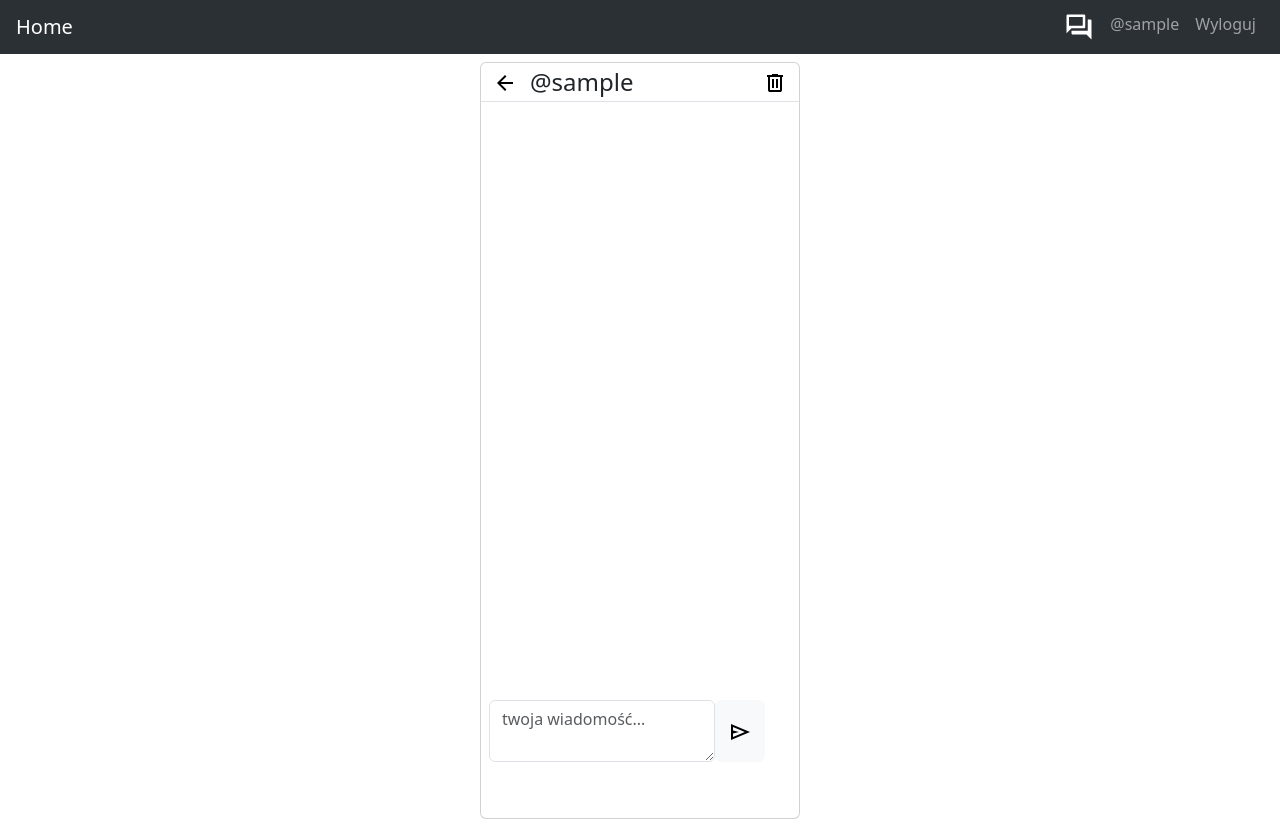
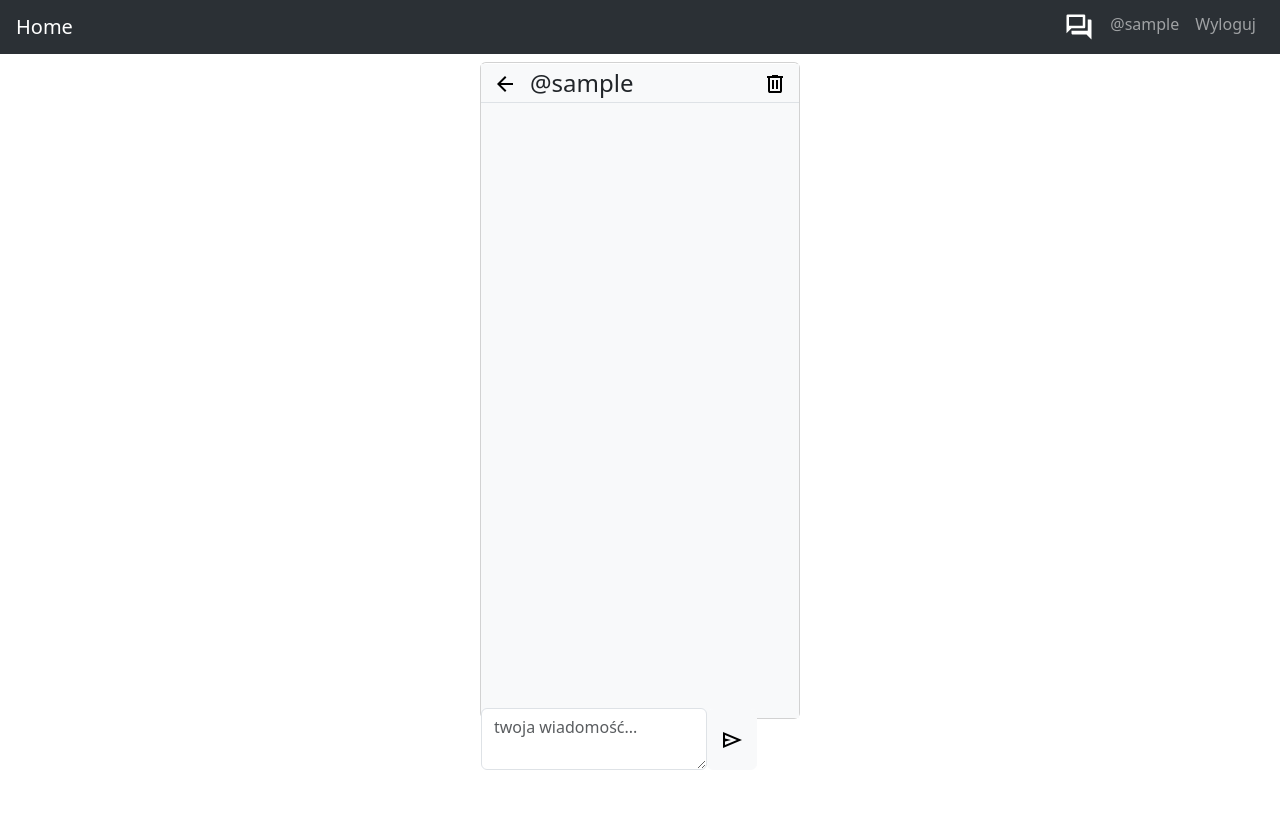
Before and after one commit to Ja-ku-ba/aniBuddy, a Django app: page /messages/1/1 in a window 1280 px wide. After the commit the page ends 770 px from the top, so only its background shows below. Run offline with Django 5.2, Linux system fonts and the light colour scheme; the visitor is signed in with stand-in values (Sample User, id 1); data comes from the database, SQL or seed files in the repository.

Commit message:
finall design for chat page

```diff
--- a/pages/templates/components/chatNavComponent.html
+++ b/pages/templates/components/chatNavComponent.html
@@ -1,6 +1,6 @@
 {% load static %}
 
-<nav>
+<nav class="chat-nav bg-light">
     <ul class="list-inline d-flex border-bottom">
         <li>
             <a class="btn btn-outline-secondary border-0">
--- a/pages/templates/pages/chat.html
+++ b/pages/templates/pages/chat.html
@@ -5,7 +5,8 @@
     <div class="card h-100">
         {% include "components/chatNavComponent.html" %}
 
-        <div class="chat">
+        <div class="chat bg-light">
+            <div class="messages">
                 {% for message in chat_messages %}
                     {% if message.from_user == request.user %}
                         <div class="card w-75 ms-auto mb-3 me-2">
@@ -20,9 +21,10 @@
                     {% endif %}
                 {% endfor %}
             </div>
+        </div>
 
         <div class="form-inline chat-form">
-            <form class="form-group mb-2 mx-2 d-flex">
+            <form class="form-group d-flex">
                 {% csrf_token %}
                 <textarea class="form-control" placeholder="twoja wiadomość..."></textarea>
                 <button class="btn btn-light" type="submit">
--- a/static/styles/index.css
+++ b/static/styles/index.css
@@ -10,11 +10,26 @@
 }
 
 /* chat page */
+.chat-nav {
+    position: sticky;
+    top: 64px;
+    overflow: hidden;
+    z-index: 10;
+}
+
 .chat {
-    height: calc(100vh - 100px);
+    position: relative;
+    height: calc(100vh - 200px);
+    overflow: auto;
+
+}
+
+.messages {
+    margin-bottom: 10px;
 }
 
 .chat-form {
     position: fixed;
     bottom: 30px;
+
 }
--- a/templates/navbar.html
+++ b/templates/navbar.html
@@ -1,5 +1,5 @@
 {% load static %}
-<nav class="navbar navbar-expand-lg bg-body-tertiary p-1" data-bs-theme="dark">
+<nav class="navbar navbar-expand-lg bg-body-tertiary p-1 sticky-top" data-bs-theme="dark">
     <div class="container-fluid d-flex">
         <a class="navbar-brand" href="{% url 'home' %}">Home</a>
         <button
@@ -21,10 +21,11 @@
                     </li>
                 {% else %}
                     <li class="nav-item">
-                    <a href="{% url 'messages' %}" class="nav-link h-25"><img src="{% static "icons/messages.svg" %}" alt="wiadomości"/></a>
+                        <a href="{% url 'messages' %}" class="nav-link h-25"><img
+                                src="{% static "icons/messages.svg" %}" alt="wiadomości"/></a>
                     </li>
                     <li class="nav-item">
-                    <a href="{% url 'user' request.user.id %}" class="nav-link">@{{user.username}}</a>
+                        <a href="{% url 'user' request.user.id %}" class="nav-link">@{{ user.username }}</a>
                     </li>
                     <li class="nav-item">
                         <a class="nav-link" href="{% url 'logout' %}">Wyloguj</a>
```
Lines whose indentation alone changed are shown as unchanged.
